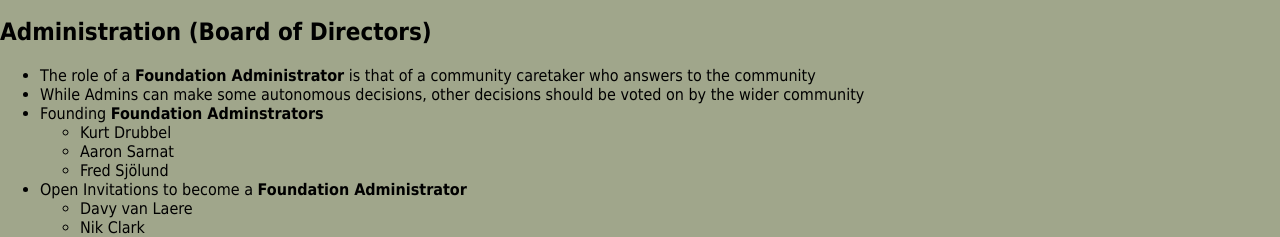
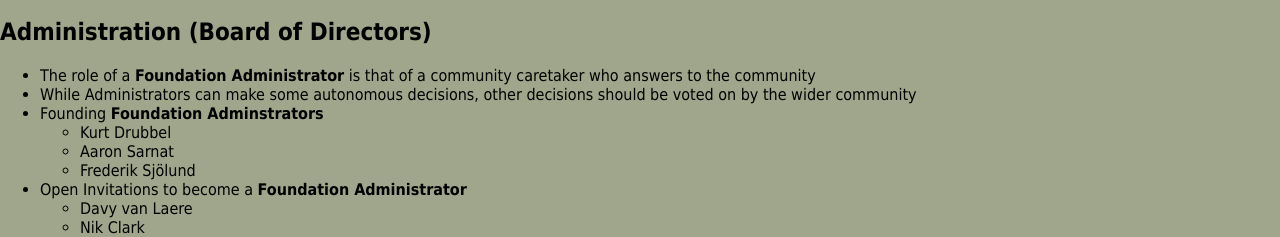
Before and after one commit to maxforums/maxforums.org, a Jekyll site: the page built from foundation.md, in a window 1280 px wide. Shown: the part 1271-1508 px from the top of the page. Built offline with Jekyll 4.4.1, drawn with Linux system fonts in a browser that asks for light colours; our own code applies the rules of GitHub Pages for plain Markdown files.

Commit message:
Fix typos in foundation.md

```diff
--- a/foundation.md
+++ b/foundation.md
@@ -59,11 +59,11 @@ The funds raised by the Maxforums Foundation are used for various operational an
 
 ## Administration (Board of Directors)
 - The role of a **Foundation Administrator** is that of a community caretaker who answers to the community
-- While Admins can make some autonomous decisions, other decisions should be voted on by the wider community
+- While Administrators can make some autonomous decisions, other decisions should be voted on by the wider community
 - Founding **Foundation Adminstrators**
     - Kurt Drubbel
     - Aaron Sarnat
-    - Fred Sjölund
+    - Frederik Sjölund
 - Open Invitations to become a **Foundation Administrator**
     - Davy van Laere
     - Nik Clark
```
